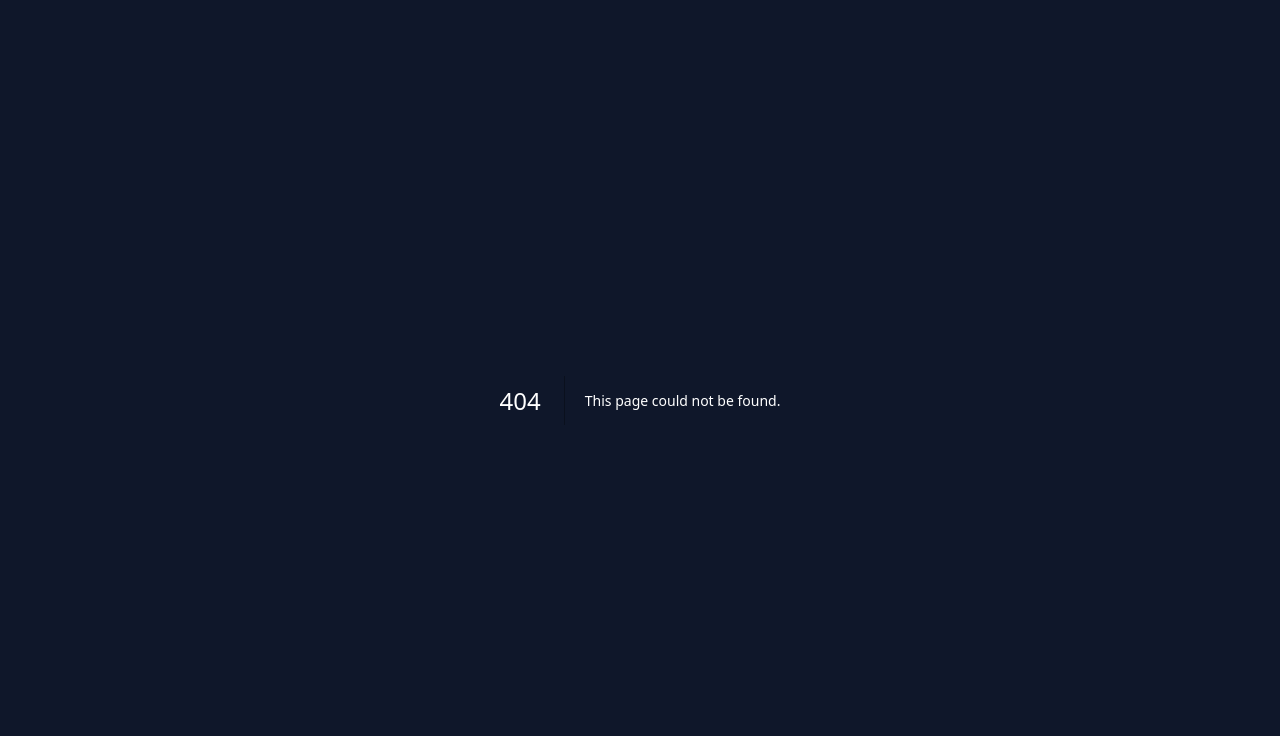
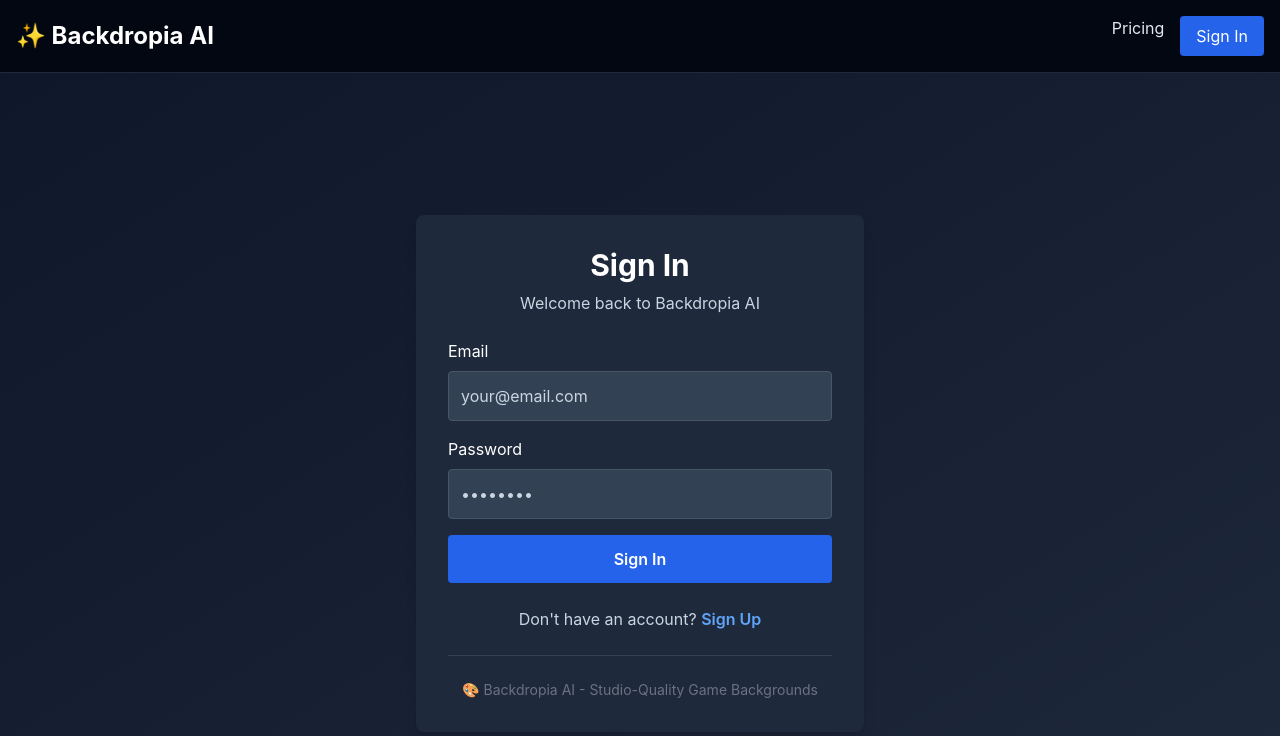
Before and after one commit to niratto-png/backdropia-ai, a Next.js app: page /auth in a window 1280 px wide. Before the commit this address had no page. Shown: the top 736 px of the page. Built offline with nearby package versions, Linux system fonts and the light colour scheme.

Commit message:
Create page.tsx

```diff
--- /dev/null
+++ b/app/auth/page.tsx
@@ -0,0 +1,119 @@
+'use client'
+import { useState } from 'react'
+import { useRouter } from 'next/navigation'
+import Navbar from '@/components/Navbar'
+
+export default function AuthPage() {
+  const router = useRouter()
+  const [email, setEmail] = useState('')
+  const [password, setPassword] = useState('')
+  const [isSignUp, setIsSignUp] = useState(false)
+  const [loading, setLoading] = useState(false)
+  const [error, setError] = useState('')
+
+  const handleAuth = async (e: React.FormEvent) => {
+    e.preventDefault()
+    setError('')
+    setLoading(true)
+
+    try {
+      // TODO: Supabase auth integration
+      // For now, just redirect to dashboard
+      console.log(isSignUp ? 'Sign Up' : 'Sign In', { email, password })
+
+      // Simulate auth delay
+      await new Promise(resolve => setTimeout(resolve, 1000))
+
+      // Redirect to dashboard
+      router.push('/dashboard')
+    } catch (err) {
+      setError('Authentication failed. Please try again.')
+    } finally {
+      setLoading(false)
+    }
+  }
+
+  return (
+    <main>
+      <Navbar />
+      <div className="min-h-screen bg-gradient-to-br from-gray-900 to-gray-800 flex items-center justify-center px-4">
+        <div className="w-full max-w-md">
+          <div className="bg-gray-800 rounded-lg shadow-lg p-8">
+            <h2 className="text-3xl font-bold text-white mb-2 text-center">
+              {isSignUp ? 'Create Account' : 'Sign In'}
+            </h2>
+            <p className="text-gray-400 text-center mb-6">
+              {isSignUp
+                ? 'Start generating backgrounds today'
+                : 'Welcome back to Backdropia AI'}
+            </p>
+
+            {error && (
+              <div className="bg-red-900 text-red-100 p-3 rounded mb-4">
+                {error}
+              </div>
+            )}
+
+            <form onSubmit={handleAuth} className="space-y-4">
+              <div>
+                <label className="block text-white mb-2">Email</label>
+                <input
+                  type="email"
+                  value={email}
+                  onChange={(e) => setEmail(e.target.value)}
+                  placeholder="your@email.com"
+                  className="w-full bg-gray-700 text-white p-3 rounded border border-gray-600 focus:border-blue-500 focus:outline-none"
+                  required
+                />
+              </div>
+
+              <div>
+                <label className="block text-white mb-2">Password</label>
+                <input
+                  type="password"
+                  value={password}
+                  onChange={(e) => setPassword(e.target.value)}
+                  placeholder="••••••••"
+                  className="w-full bg-gray-700 text-white p-3 rounded border border-gray-600 focus:border-blue-500 focus:outline-none"
+                  required
+                />
+              </div>
+
+              <button
+                type="submit"
+                disabled={loading}
+                className="w-full bg-blue-600 hover:bg-blue-700 disabled:bg-gray-600 text-white py-3 rounded font-semibold mt-6"
+              >
+                {loading
+                  ? 'Loading...'
+                  : isSignUp
+                    ? 'Create Account'
+                    : 'Sign In'}
+              </button>
+            </form>
+
+            <div className="mt-6 text-center">
+              <p className="text-gray-400">
+                {isSignUp
+                  ? 'Already have an account? '
+                  : "Don't have an account? "}
+                <button
+                  onClick={() => setIsSignUp(!isSignUp)}
+                  className="text-blue-400 hover:text-blue-300 font-semibold"
+                >
+                  {isSignUp ? 'Sign In' : 'Sign Up'}
+                </button>
+              </p>
+            </div>
+
+            <div className="mt-6 pt-6 border-t border-gray-700">
+              <p className="text-gray-500 text-sm text-center">
+                🎨 Backdropia AI - Studio-Quality Game Backgrounds
+              </p>
+            </div>
+          </div>
+        </div>
+      </div>
+    </main>
+  )
+}
```
